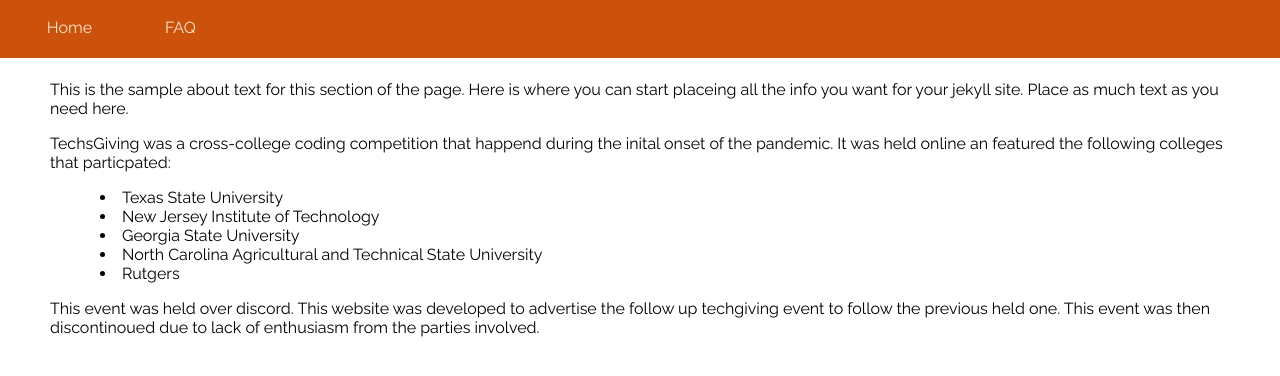
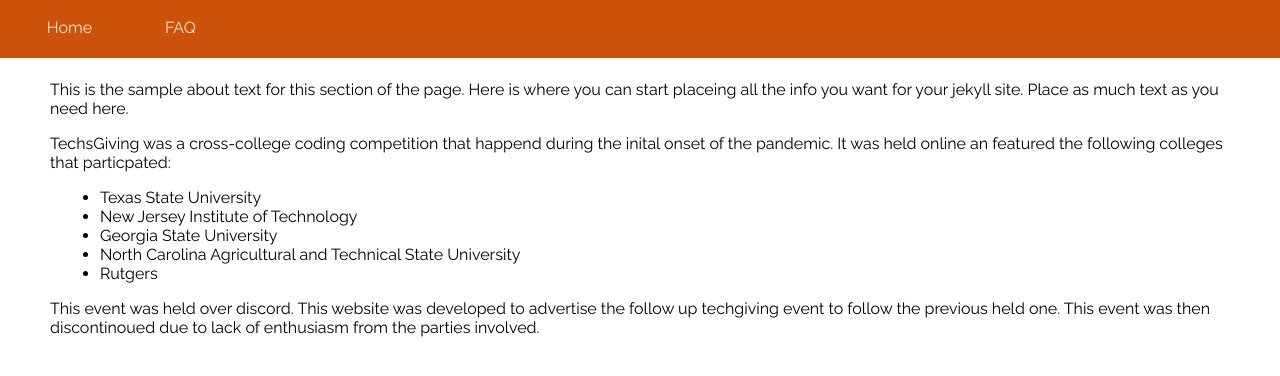
Before and after one commit to agl49/techsGivingArchive, a Jekyll site: the page built from _posts/2021-01-11-about.md, in a window 1280 px wide and 900 px high. Shown: the top 376 px of the window. Built offline with Jekyll 4.4.1, drawn with Linux system fonts in a browser that asks for light colours; our own code applies the rules of GitHub Pages for plain Markdown files.

Commit message:
more adjusting to bullets points

```diff
--- a/_sass/main.scss
+++ b/_sass/main.scss
@@ -117,7 +117,7 @@
     padding-right: 50px;
     padding-left: 100px;
     text-align: left;
-    list-style-position: inside;
+    list-style-position: outside;
 }
 
 /* Who Section Components */
```
Also changed, not shown: _posts/2021-01-11-who.md (+0 -3 lines).
